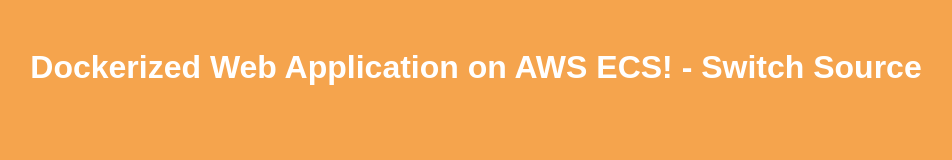
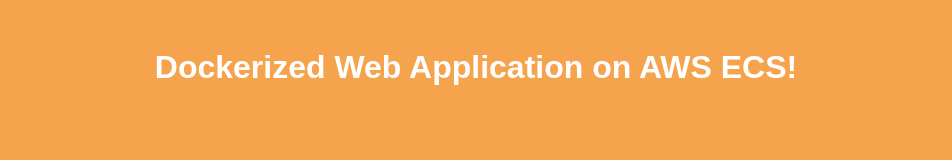
Before and after one commit to csrisawat/lab7repo, a website: page public/index.html in a window 1280 px wide. Shown: the whole page, without its empty margins (164-1116 px from the left). Drawn offline with Linux system fonts and the light colour scheme.

Commit message:
Initial commit of sample web for lab7repo

```diff
--- a/public/index.html
+++ b/public/index.html
@@ -13,6 +13,6 @@
   </style>
 </head>
 <body>
-  <h1> Dockerized Web Application on AWS ECS! - Switch Source </h1>
+  <h1> Dockerized Web Application on AWS ECS!</h1>
 </body>
 </html>
```
